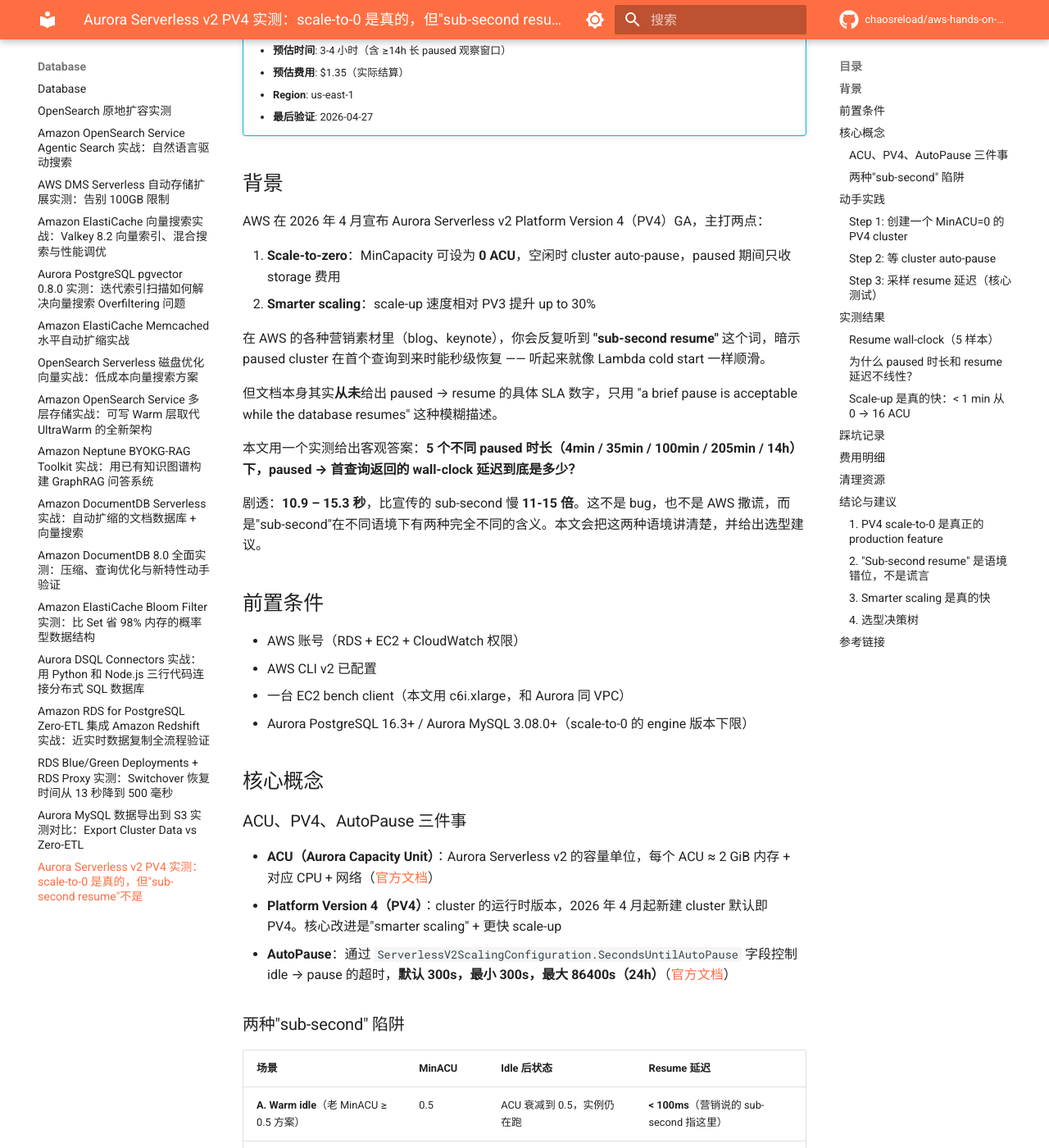
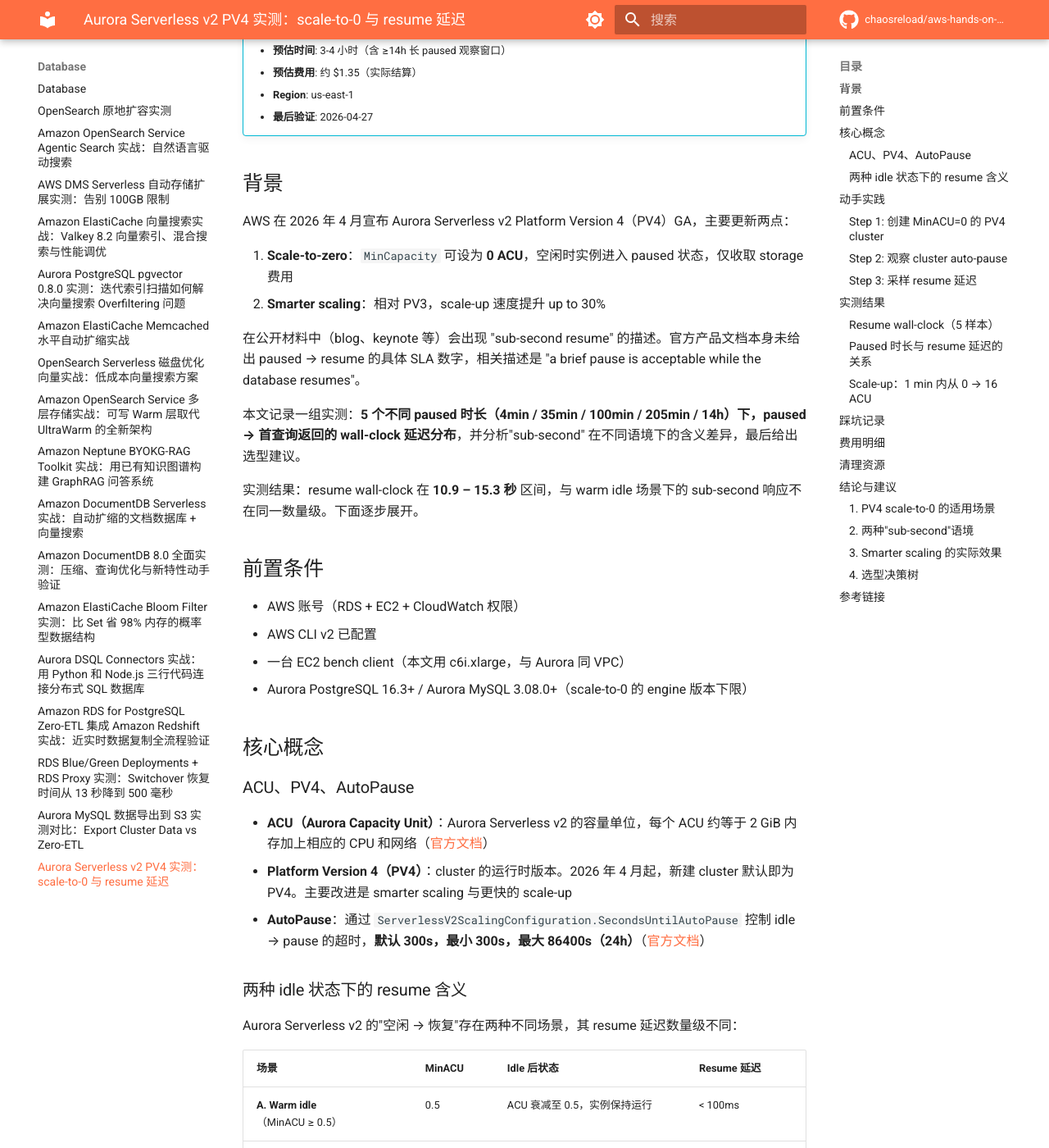
Before and after one commit to chaosreload/aws-hands-on-lab, an MkDocs documentation site: the page built from docs/database/aurora-serverless-v2-pv4-scale-to-zero.md, in a window 1280 px wide and 1400 px high, scrolled down 294 px. Shown: the whole window at 82% size. Built offline with MkDocs 1.6.1 and Material for MkDocs 9.7.7, drawn with Linux system fonts in a browser that asks for light colours; comment, search, counter and statistics services are not loaded; some of the changed text lies outside the part shown.

Commit message:
Rewrite in objective, neutral tone
- Remove emotional/colloquial phrasing (剧透, 撒谎, 恭喜, 真的, etc.)
- Replace subjective framing (陷阱/禁区) with factual descriptions
- Update title to a neutral technical summary
- Keep all measurement data and conclusions unchanged

````diff
--- a/docs/database/aurora-serverless-v2-pv4-scale-to-zero.md
+++ b/docs/database/aurora-serverless-v2-pv4-scale-to-zero.md
@@ -1,54 +1,54 @@
-# Aurora Serverless v2 PV4 实测：scale-to-0 是真的，但"sub-second resume"不是
+# Aurora Serverless v2 PV4 实测：scale-to-0 与 resume 延迟
 
 !!! info "Lab 信息"
     - **难度**: ⭐⭐ 中级
     - **预估时间**: 3-4 小时（含 ≥14h 长 paused 观察窗口）
-    - **预估费用**: $1.35（实际结算）
+    - **预估费用**: 约 $1.35（实际结算）
     - **Region**: us-east-1
     - **最后验证**: 2026-04-27
 
 ## 背景
 
-AWS 在 2026 年 4 月宣布 Aurora Serverless v2 Platform Version 4（PV4）GA，主打两点：
+AWS 在 2026 年 4 月宣布 Aurora Serverless v2 Platform Version 4（PV4）GA，主要更新两点：
 
-1. **Scale-to-zero**：MinCapacity 可设为 **0 ACU**，空闲时 cluster auto-pause，paused 期间只收 storage 费用
-2. **Smarter scaling**：scale-up 速度相对 PV3 提升 up to 30%
+1. **Scale-to-zero**：`MinCapacity` 可设为 **0 ACU**，空闲时实例进入 paused 状态，仅收取 storage 费用
+2. **Smarter scaling**：相对 PV3，scale-up 速度提升 up to 30%
 
-在 AWS 的各种营销素材里（blog、keynote），你会反复听到 **"sub-second resume"** 这个词，暗示 paused cluster 在首个查询到来时能秒级恢复 —— 听起来就像 Lambda cold start 一样顺滑。
+在公开材料中（blog、keynote 等）会出现 "sub-second resume" 的描述。官方产品文档本身未给出 paused → resume 的具体 SLA 数字，相关描述是 "a brief pause is acceptable while the database resumes"。
 
-但文档本身其实**从未**给出 paused → resume 的具体 SLA 数字，只用 "a brief pause is acceptable while the database resumes" 这种模糊描述。
+本文记录一组实测：**5 个不同 paused 时长（4min / 35min / 100min / 205min / 14h）下，paused → 首查询返回的 wall-clock 延迟分布**，并分析"sub-second" 在不同语境下的含义差异，最后给出选型建议。
 
-本文用一个实测给出客观答案：**5 个不同 paused 时长（4min / 35min / 100min / 205min / 14h）下，paused → 首查询返回的 wall-clock 延迟到底是多少？**
-
-剧透：**10.9 – 15.3 秒**，比宣传的 sub-second 慢 **11-15 倍**。这不是 bug，也不是 AWS 撒谎，而是"sub-second"在不同语境下有两种完全不同的含义。本文会把这两种语境讲清楚，并给出选型建议。
+实测结果：resume wall-clock 在 **10.9 – 15.3 秒** 区间，与 warm idle 场景下的 sub-second 响应不在同一数量级。下面逐步展开。
 
 ## 前置条件
 
 - AWS 账号（RDS + EC2 + CloudWatch 权限）
 - AWS CLI v2 已配置
-- 一台 EC2 bench client（本文用 c6i.xlarge，和 Aurora 同 VPC）
+- 一台 EC2 bench client（本文用 c6i.xlarge，与 Aurora 同 VPC）
 - Aurora PostgreSQL 16.3+ / Aurora MySQL 3.08.0+（scale-to-0 的 engine 版本下限）
 
 ## 核心概念
 
-### ACU、PV4、AutoPause 三件事
+### ACU、PV4、AutoPause
 
-- **ACU（Aurora Capacity Unit）**：Aurora Serverless v2 的容量单位，每个 ACU ≈ 2 GiB 内存 + 对应 CPU + 网络（[官方文档](https://docs.aws.amazon.com/AmazonRDS/latest/AuroraUserGuide/aurora-serverless-v2.how-it-works.html)）
-- **Platform Version 4（PV4）**：cluster 的运行时版本，2026 年 4 月起新建 cluster 默认即 PV4。核心改进是"smarter scaling" + 更快 scale-up
-- **AutoPause**：通过 `ServerlessV2ScalingConfiguration.SecondsUntilAutoPause` 字段控制 idle → pause 的超时，**默认 300s，最小 300s，最大 86400s（24h）**（[官方文档](https://docs.aws.amazon.com/AmazonRDS/latest/AuroraUserGuide/aurora-serverless-v2-auto-pause.html)）
+- **ACU（Aurora Capacity Unit）**：Aurora Serverless v2 的容量单位，每个 ACU 约等于 2 GiB 内存加上相应的 CPU 和网络（[官方文档](https://docs.aws.amazon.com/AmazonRDS/latest/AuroraUserGuide/aurora-serverless-v2.how-it-works.html)）
+- **Platform Version 4（PV4）**：cluster 的运行时版本。2026 年 4 月起，新建 cluster 默认即为 PV4。主要改进是 smarter scaling 与更快的 scale-up
+- **AutoPause**：通过 `ServerlessV2ScalingConfiguration.SecondsUntilAutoPause` 控制 idle → pause 的超时，**默认 300s，最小 300s，最大 86400s（24h）**（[官方文档](https://docs.aws.amazon.com/AmazonRDS/latest/AuroraUserGuide/aurora-serverless-v2-auto-pause.html)）
 
-### 两种"sub-second" 陷阱
+### 两种 idle 状态下的 resume 含义
+
+Aurora Serverless v2 的"空闲 → 恢复"存在两种不同场景，其 resume 延迟数量级不同：
 
 | 场景 | MinACU | Idle 后状态 | Resume 延迟 |
 |------|--------|-----------|------------|
-| **A. Warm idle**（老 MinACU ≥ 0.5 方案） | 0.5 | ACU 衰减到 0.5，实例仍在跑 | **< 100ms**（营销说的 sub-second 指这里）|
-| **B. Paused**（PV4 scale-to-0 新特性） | 0 | ACU = 0，实例**挂起**，只留 storage | **10-15s**（本文实测）|
+| **A. Warm idle**（MinACU ≥ 0.5） | 0.5 | ACU 衰减至 0.5，实例保持运行 | < 100ms |
+| **B. Paused**（PV4 scale-to-0） | 0 | ACU = 0，实例挂起，仅保留 storage | 10-15s（本文实测）|
 
-AWS 用"sub-second"描述场景 A 没错；但把它和 PV4 的 scale-to-0 放一起宣传，就造成了"新特性既省钱又秒级唤醒"的错觉。**两件事不能同时成立。**
+公开材料中提到的 sub-second resume 对应的是场景 A。场景 B 的 resume 涉及实例重建流程，延迟需要独立测量。
 
 ## 动手实践
 
-### Step 1: 创建一个 MinACU=0 的 PV4 cluster
+### Step 1: 创建 MinACU=0 的 PV4 cluster
 
 ```bash
 export PROFILE=weichaol-testenv2-awswhatsnewtest
@@ -77,16 +77,17 @@
 ```
 
 **关键参数**：
-- `MinCapacity=0` —— 这一条开启 scale-to-0。如果 engine 版本不够新（PG < 16.3 / MySQL < 3.08.0）会直接报错
-- `SecondsUntilAutoPause=300` —— idle 5 分钟后 pause。默认值就是 300，这里显式写清楚
-- `MaxCapacity=16` —— 控制预算，按需调大
 
-!!! warning "Security Group 禁区"
-    **绝对不要**把 Aurora SG 的入站源设成 `0.0.0.0/0`。要么用 VPC 内安全组间引用（本文做法），要么用 VPC endpoint。Aurora 暴露公网 = 事故。
+- `MinCapacity=0`：启用 scale-to-0。当 engine 版本低于 PG 16.3 / MySQL 3.08.0 时会返回参数错误
+- `SecondsUntilAutoPause=300`：idle 5 分钟后进入 paused。300 也是默认值，这里显式声明
+- `MaxCapacity=16`：本实验的容量上限，按需求调整
 
-### Step 2: 等 cluster auto-pause
+!!! warning "Security Group 配置"
+    不要将 Aurora DB 的入站源设为 `0.0.0.0/0`。推荐 VPC 内通过安全组间引用（本实验做法），或者使用 VPC endpoint。
 
-Cluster 建完 + instance available 后，什么都不做，等 5 分钟以上。在 CloudWatch 里看 `ServerlessDatabaseCapacity` metric，应该从 ~0.5 ACU 衰减到 **0.0 ACU** —— 这就是 paused。
+### Step 2: 观察 cluster auto-pause
+
+Cluster + instance available 后，保持 idle。通过 CloudWatch 观察 `ServerlessDatabaseCapacity`，数值会从约 0.5 ACU 降至 **0.0 ACU**，即进入 paused。
 
 ```bash
 aws cloudwatch get-metric-statistics \
@@ -99,11 +100,11 @@
   --profile $PROFILE --region $REGION
 ```
 
-一旦 `Maximum = 0.0`，恭喜：你正式进入 PV4 paused 状态，这段时间 **只交 storage 费**（756 MB 数据 × $0.10/GB-month ≈ 每小时 $0.0001）。
+当 `Maximum = 0.0` 时，cluster 已进入 paused 状态，期间仅收取 storage 费用（756 MB × $0.10/GB-month ≈ 每小时 $0.0001）。
 
-### Step 3: 采样 resume 延迟（核心测试）
+### Step 3: 采样 resume 延迟
 
-**做法**：在 bench EC2 上跑一个极简 shell，精确测量从查询发起到返回的 wall-clock：
+在 bench EC2 上以单条 SELECT 触发 resume，精确测量客户端侧 wall-clock：
 
 ```bash
 export PGHOST=${CLUSTER}.cluster-xxxxxxxx.${REGION}.rds.amazonaws.com
@@ -117,7 +118,7 @@
 echo "RESUME_WALL_MS=$(( (t2-t1)/1000000 ))"
 ```
 
-想测不同 paused 时长的影响，就改变发起查询前的等待时间。我们总共跑了 5 个样本。
+通过改变发起查询前的等待时长，可以得到不同 paused 持续时间下的 resume 样本。本次实验共采集 5 个样本。
 
 ## 实测结果
 
@@ -132,76 +133,77 @@
 | 5 | ~14 h（840 min）| **11.43 s** | 2026-04-27 01:40 |
 
 **统计**：
+
 - 范围：**10.9 – 15.3 秒**
-- stddev ≈ 1.9 s
-- Warm 对照（resume 后连发同样查询）：**19 – 62 ms**
+- 标准差 ≈ 1.9 s
+- Warm 对照（resume 完成后立即连发同一查询）：**19 – 62 ms**
 
-### 为什么 paused 时长和 resume 延迟**不线性**？
+### Paused 时长与 resume 延迟的关系
 
-凭直觉大家会以为 "paused 越久 resume 越慢"，但 14 小时那个样本反而比 100-205 分钟那两个**更快**。推测架构上 Aurora 后端可能是这样的：
+一个直觉假设是"paused 越久，resume 越慢"。本组样本中，14 小时的样本（11.4s）反而比 100-205 分钟样本（14.8-15.3s）更快。一种可能的解释是：
 
-- **底座**：~10-11s 是 instance 重建 + 网络握手 + 首连的固定成本
-- **4-35 min paused**：后端可能还保留一部分 warm cache / 连接 metadata，所以 ~11-12s 略快
-- **100-205 min paused**：踩到"完全冷启"区间，~14-15s
-- **14 h paused**：AWS 后端可能有周期性 pre-warm / 节点迁移，实际上又回到底座 ~11s
+- **底层恢复开销约 10-11s**：对应 instance 重建、网络握手、首次连接建立
+- **短 paused（4-35 min）**：约 11-12s，可能有部分缓存/连接元数据尚未完全回收
+- **中等 paused（100-205 min）**：约 14-15s，推测进入完全冷启路径
+- **长 paused（14 h）**：约 11s，推测 AWS 后端存在周期性 pre-warm 或节点迁移机制
 
-这部分是推测，AWS 文档未公开具体架构。如果你测到其他样本欢迎对齐。
+以上为基于实测数据的推测，AWS 未公开具体架构细节。实测样本量较小，如有不同结果欢迎校正。
 
-### Scale-up 是真的快：< 1 min 从 0 → 16 ACU
+### Scale-up：1 min 内从 0 → 16 ACU
 
-Resume 完成后立刻打压测 `pgbench -c 128 -j 16 -T 600 -M prepared`，CloudWatch 每分钟粒度：
+Resume 完成后立即运行 `pgbench -c 128 -j 16 -T 600 -M prepared`，CloudWatch 每分钟粒度采样：
 
 | Time | Max ACU | Avg ACU | 说明 |
 |------|---------|---------|------|
-| 07:23 | 2.0 | 1.3 | ← Cold resume，ACU 开始响应 |
-| **07:24** | **16.0** | 7.06 | ← **1 min 内打到 MaxACU** |
+| 07:23 | 2.0 | 1.3 | Cold resume，ACU 开始响应 |
+| **07:24** | **16.0** | 7.06 | 1 分钟内达到 MaxACU |
 | 07:25-07:34 | 16.0 | 16.00 | 稳态满载 |
-| 07:35 | 14.5 | 14.5 | 压测停 |
-| 07:37 | 14.5 | 9.06 | 降档 |
+| 07:35 | 14.5 | 14.5 | 压测停止 |
+| 07:37 | 14.5 | 9.06 | 下降 |
 | 07:38 | 6.5 | 6.5 | |
-| **07:40** | **0.0** | 0.0 | ← 完全 paused（距压测结束 5min 23s）|
+| **07:40** | **0.0** | 0.0 | 完全 paused（距压测结束 5min 23s）|
 
-- **Scale-up**：< 1 min 从 0 打到 16 ACU —— PV3 时代这是分钟级 ladder，PV4 确实快
-- **稳态**：**4,418 TPS, p50 latency 28.9 ms, 0 failed**（10 分钟持续压测，c6i.xlarge 客户端 → 16 ACU target）
-- **Scale-down**：平滑三阶梯 14.5 → 6.5 → 0，总 ~5min 23s，和 AutoPause=300s + CloudWatch 粒度吻合
+- **Scale-up**：< 1 min 从 0 达到 16 ACU。PV3 时代同样路径为分钟级阶梯扩容
+- **稳态**：**4,418 TPS，p50 latency 28.9 ms，0 失败事务**（10 分钟压测，c6i.xlarge 客户端 → 16 ACU target）
+- **Scale-down**：三阶梯 14.5 → 6.5 → 0，总耗时约 5 min 23s，与 AutoPause=300s + CloudWatch 1min 粒度吻合
 
 ## 踩坑记录
 
-!!! warning "陷阱 1：EC2 launch 脚本里的 `sleep & terminate` 会被 cloud-init 吃掉"
-    我们一开始用 `(sleep 10800 && aws ec2 terminate-instances ...) &` 做 bench client 的 TTL 保命，结果 cloud-init 退出时 `&` 背景子进程被 waitpid 收走，机器过了 3 小时依然在跑，空转烧钱。
+!!! warning "陷阱 1：EC2 launch 脚本中的 `sleep & terminate` 可能不生效"
+    一种常见的 TTL 保险写法是在 user-data 中使用 `(sleep 10800 && aws ec2 terminate-instances ...) &`。但 cloud-init 退出时，该背景子进程可能被 waitpid 回收，导致预期的自动终止未触发。本次实验中对应的 bench EC2 超过 3 小时仍处于 running 状态。
 
-    **正确做法**：用 `at 'now + 180 min'` 或 `systemd-run --on-active=3h`，别靠 shell 子进程。这条教训代价不小 —— 我之前另一起基准测试中 4 台 24xlarge 空转了 6 天，烧了一千多美元才发现。
+    **推荐做法**：使用 `at 'now + 180 min'` 或 `systemd-run --on-active=3h`，避免依赖 shell 子进程。此前有另一起基准测试因缺少此保险导致 4 台 24xlarge 实例连续运行 6 天。
 
-!!! warning "陷阱 2：MinACU=0 不支持旧 engine 版本"
-    如果用的是 Aurora PostgreSQL 15.5 或 Aurora MySQL 3.06.0，`MinCapacity=0` 会直接报错。必须升到 Aurora PG **13.15+ / 14.12+ / 15.7+ / 16.3+**，Aurora MySQL **3.08.0+**（[官方版本表](https://docs.aws.amazon.com/AmazonRDS/latest/AuroraUserGuide/aurora-serverless-v2.how-it-works.html)）。
+!!! warning "陷阱 2：MinACU=0 的 engine 版本要求"
+    当 engine 版本低于 Aurora PG 13.15+ / 14.12+ / 15.7+ / 16.3+，或 Aurora MySQL 3.08.0+ 时，`MinCapacity=0` 会返回参数错误（[版本表](https://docs.aws.amazon.com/AmazonRDS/latest/AuroraUserGuide/aurora-serverless-v2.how-it-works.html)）。
 
 !!! warning "陷阱 3：无效凭据也会触发 resume"
-    想用"ping"式轻量探活？不行。任何 TCP 连接（即使账号密码是错的）都会触发 resume —— 这是 AWS 文档明确写的。所以在 VPC 里做错误的安全扫描可能意外唤醒你的 paused cluster。
+    根据官方文档，任何 TCP 连接尝试（包括凭据不正确的连接）都会触发 paused 实例的 resume。因此 VPC 内的非预期连接扫描可能在无感知情况下唤醒 cluster，产生 ACU 费用。
 
-!!! warning "陷阱 4：别把文档里的 `SecondsUntilAutoPause` 设超过 86400"
-    最大值就是 86400（1 天）。超过会报参数错误。
+!!! warning "陷阱 4：`SecondsUntilAutoPause` 上限"
+    该参数合法区间为 300-86400 秒。超出范围会返回参数错误。
 
 ## 费用明细
 
 | 资源 | 用量 | 费用 |
 |------|------|------|
-| Bench EC2 c6i.xlarge | 跨多次启停共 ~7.5h × $0.17/h | $1.28 |
-| Aurora storage 756 MB | ~16h（paused 期间仅此费用）| $0.05 |
-| Aurora compute ACU-hours | ~0.15 ACU-hour（压测 10min + 少量 warm-up）| $0.02 |
+| Bench EC2 c6i.xlarge | 累计 ~7.5h × $0.17/h | $1.28 |
+| Aurora storage 756 MB | ~16h（paused 期间仅此项）| $0.05 |
+| Aurora compute ACU-hours | ~0.15 ACU-hour（压测 10min + 启停）| $0.02 |
 | **合计** | | **~$1.35** |
 
-**注意**：Paused 状态下 Aurora **不收 instance/compute 费**，[官方文档原文](https://docs.aws.amazon.com/AmazonRDS/latest/AuroraUserGuide/aurora-serverless-v2-auto-pause.html)："You aren't charged for instance capacity while an instance is in the paused state"。这是 PV4 scale-to-0 的**真正价值**——不是"秒级唤醒"，而是**真正意义上的按零付费**。
+Paused 状态下 Aurora 不计 instance/compute 费用（[官方文档](https://docs.aws.amazon.com/AmazonRDS/latest/AuroraUserGuide/aurora-serverless-v2-auto-pause.html)："You aren't charged for instance capacity while an instance is in the paused state"）。这是 scale-to-0 在成本侧的核心价值。
 
 ## 清理资源
 
 ```bash
-# 删实例
+# 先删实例
 aws rds delete-db-instance \
   --db-instance-identifier ${CLUSTER}-instance-1 \
   --skip-final-snapshot \
   --profile $PROFILE --region $REGION
 
-# 实例删完（~5-10 min），再删 cluster
+# 实例删除完成后（约 5-10 min），再删 cluster
 aws rds delete-db-cluster \
   --db-cluster-identifier $CLUSTER \
   --skip-final-snapshot \
@@ -213,38 +215,38 @@
 ```
 
 !!! danger "务必清理"
-    Aurora paused 本身便宜但不是零；bench EC2 $0.17/h 跑着才是大头。每次 hands-on lab 结束后做一次 `describe-db-clusters` + `describe-instances` 确认没有遗留。
+    Aurora paused 仍计 storage 费用；bench EC2 按小时计费是本实验主要成本项。实验结束后建议执行 `describe-db-clusters` + `describe-instances` 确认无残留资源。
 
 ## 结论与建议
 
-### 1. PV4 scale-to-0 是真正的 production feature
+### 1. PV4 scale-to-0 的适用场景
 
-- **可以用** 在：夜间/周末停机的批处理、低频报表系统、开发测试环境
-- **不建议用** 在：低频随机访问的在线服务（每个用户首次连接等 10-15s 糟糕体验）、需要 SLA < 1s 连接时间的场景
+- **适用**：夜间/周末停机的批处理、低频报表系统、开发测试环境
+- **不适用**：低频随机访问的在线服务（首次连接延迟 10-15s）、要求连接建立 SLA < 1s 的场景
 
-### 2. "Sub-second resume" 是语境错位，不是谎言
+### 2. 两种"sub-second"语境
 
-- AWS 说的 sub-second resume，指的是 **warm idle（MinACU≥0.5）→ 首查询响应**
-- 真正的 PV4 **paused（MinACU=0）→ resume**，本实测**稳定 10-15s**
-- 需要真·秒级响应 → **保持 MinACU ≥ 0.5，不要设 MinACU=0**。这是省成本（compute 最低 0.5 ACU）vs 响应延迟（< 100ms）的交易
+- Warm idle（MinACU ≥ 0.5）→ 首查询响应：sub-second 级
+- Paused（MinACU = 0）→ resume：本实测为 10-15s 级
+- 对响应延迟敏感的业务应保持 MinACU ≥ 0.5。代价是持续的 compute 最低消费
 
-### 3. Smarter scaling 是真的快
+### 3. Smarter scaling 的实际效果
 
-PV4 相对 PV3 的 scale-up 速度提升是真的（< 1 min 从 0 打到 16 ACU）。但如果你之前已经在用 PV3 + MinACU=0.5 方案，升级到 PV4 的收益主要是 **scale-up 速度提升** + **可选的 scale-to-0**，而不是"首查询延迟"改善。
+PV4 的 scale-up 速度提升在本实验中得到验证（< 1 min 从 0 到 16 ACU）。已在 PV3 + MinACU≥0.5 运行的工作负载，升级 PV4 的主要收益是更快的 scale-up 以及可选的 scale-to-0；首查询延迟本身不会改善。
 
 ### 4. 选型决策树
 
 ```
-问：我的负载有长时间空闲期（> 5min）吗？
-  ├─ 否 → 维持 MinACU ≥ 0.5，享受 sub-second 响应，不用 PV4 新特性
-  └─ 是 → 问：用户能接受首次查询 10-15s 延迟吗？
-        ├─ 能 → 用 PV4 MinACU=0 + SecondsUntilAutoPause=300~86400
-        └─ 不能 → 只能继续 MinACU ≥ 0.5（多交钱）或前面挂个"keepalive"定时查询
+问：负载是否存在 > 5min 的空闲期？
+  ├─ 否 → 维持 MinACU ≥ 0.5，使用 warm idle 的 sub-second 响应
+  └─ 是 → 首次查询 10-15s 延迟是否可接受？
+        ├─ 可接受 → PV4 MinACU=0 + SecondsUntilAutoPause=300~86400
+        └─ 不可接受 → 维持 MinACU ≥ 0.5，或在前面挂一个 keepalive 定时查询
 ```
 
 ## 参考链接
 
-- [Aurora Serverless v2 官方文档（含 PV 版本表）](https://docs.aws.amazon.com/AmazonRDS/latest/AuroraUserGuide/aurora-serverless-v2.how-it-works.html)
-- [Scaling to Zero ACUs 专题](https://docs.aws.amazon.com/AmazonRDS/latest/AuroraUserGuide/aurora-serverless-v2-auto-pause.html)
-- [What's New：Aurora Serverless v2 Smarter Scaling](https://aws.amazon.com/about-aws/whats-new/2026/04/aurora-serverless-smarter-scaling/)
-- [Setting Capacity Range](https://docs.aws.amazon.com/AmazonRDS/latest/AuroraUserGuide/aurora-serverless-v2.setting-capacity.html)
+- [Aurora Serverless v2 官方文档（含 Platform Version 表）](https://docs.aws.amazon.com/AmazonRDS/latest/AuroraUserGuide/aurora-serverless-v2.how-it-works.html)
+- [Scaling to Zero ACUs with automatic pause and resume](https://docs.aws.amazon.com/AmazonRDS/latest/AuroraUserGuide/aurora-serverless-v2-auto-pause.html)
+- [What's New: Aurora Serverless v2 Smarter Scaling](https://aws.amazon.com/about-aws/whats-new/2026/04/aurora-serverless-smarter-scaling/)
+- [Setting Aurora Serverless v2 Capacity Range](https://docs.aws.amazon.com/AmazonRDS/latest/AuroraUserGuide/aurora-serverless-v2.setting-capacity.html)
--- a/mkdocs.yml
+++ b/mkdocs.yml
@@ -172,7 +172,7 @@
   - Amazon RDS for PostgreSQL Zero-ETL 集成 Amazon Redshift 实战：近实时数据复制全流程验证: database/rds-postgres-zero-etl-redshift.md
   - RDS Blue/Green Deployments + RDS Proxy 实测：Switchover 恢复时间从 13 秒降到 500 毫秒: database/rds-proxy-blue-green.md
   - Aurora MySQL 数据导出到 S3 实测对比：Export Cluster Data vs Zero-ETL: database/aurora-data-export-to-s3.md
-  - Aurora Serverless v2 PV4 实测：scale-to-0 是真的，但"sub-second resume"不是: database/aurora-serverless-v2-pv4-scale-to-zero.md
+  - Aurora Serverless v2 PV4 实测：scale-to-0 与 resume 延迟: database/aurora-serverless-v2-pv4-scale-to-zero.md
 - Analytics:
   - Amazon OpenSearch Service Derived Source 实测：存储优化 51%，你需要知道的取舍: analytics/opensearch-derived-source.md
   - Amazon OpenSearch Ingestion 批量 AI 推理实战：用 SageMaker 批量生成向量嵌入: analytics/opensearch-ingestion-batch-ai-inference.md
````
